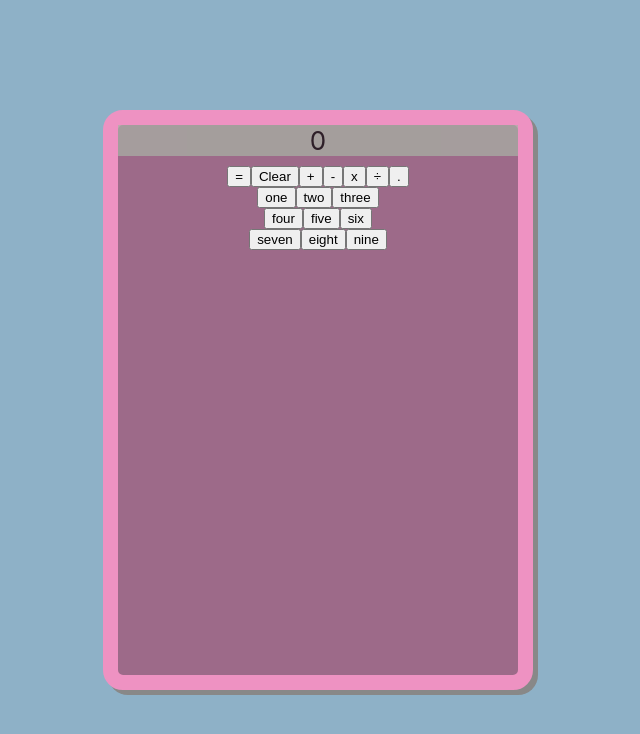
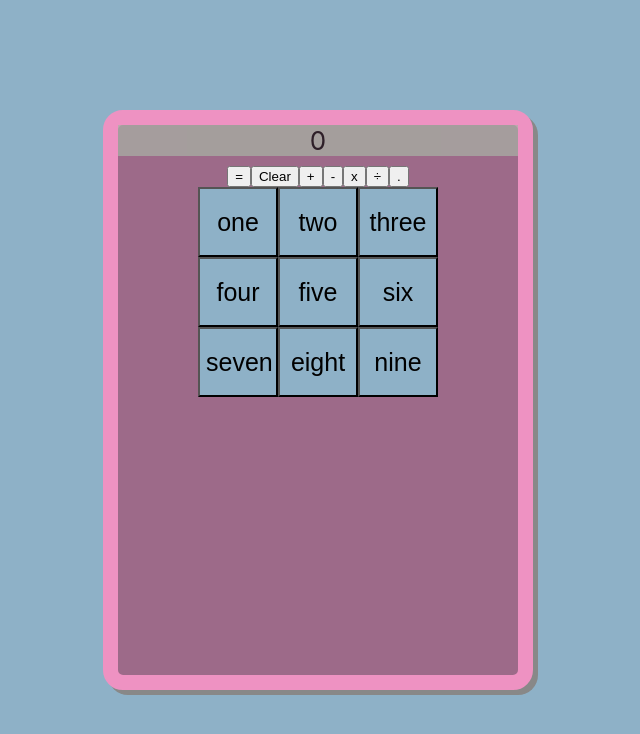
Before and after one commit to hannamlittlefield/Calculator, a React (Create React App) app: page / in a window 1280 px wide. Shown: the top 734 px of the page, without its empty margins (322-962 px from the left). Built offline with nearby package versions, Linux system fonts and the light colour scheme.

Commit message:
adding classname for css

```diff
--- a/src/NumberButton.js
+++ b/src/NumberButton.js
@@ -4,6 +4,7 @@ import {useState} from 'react'
 export default function NumberButton({id}){
     return(
         <button
+        className="numberButton"
         id={id}
         >
         {id}
```
